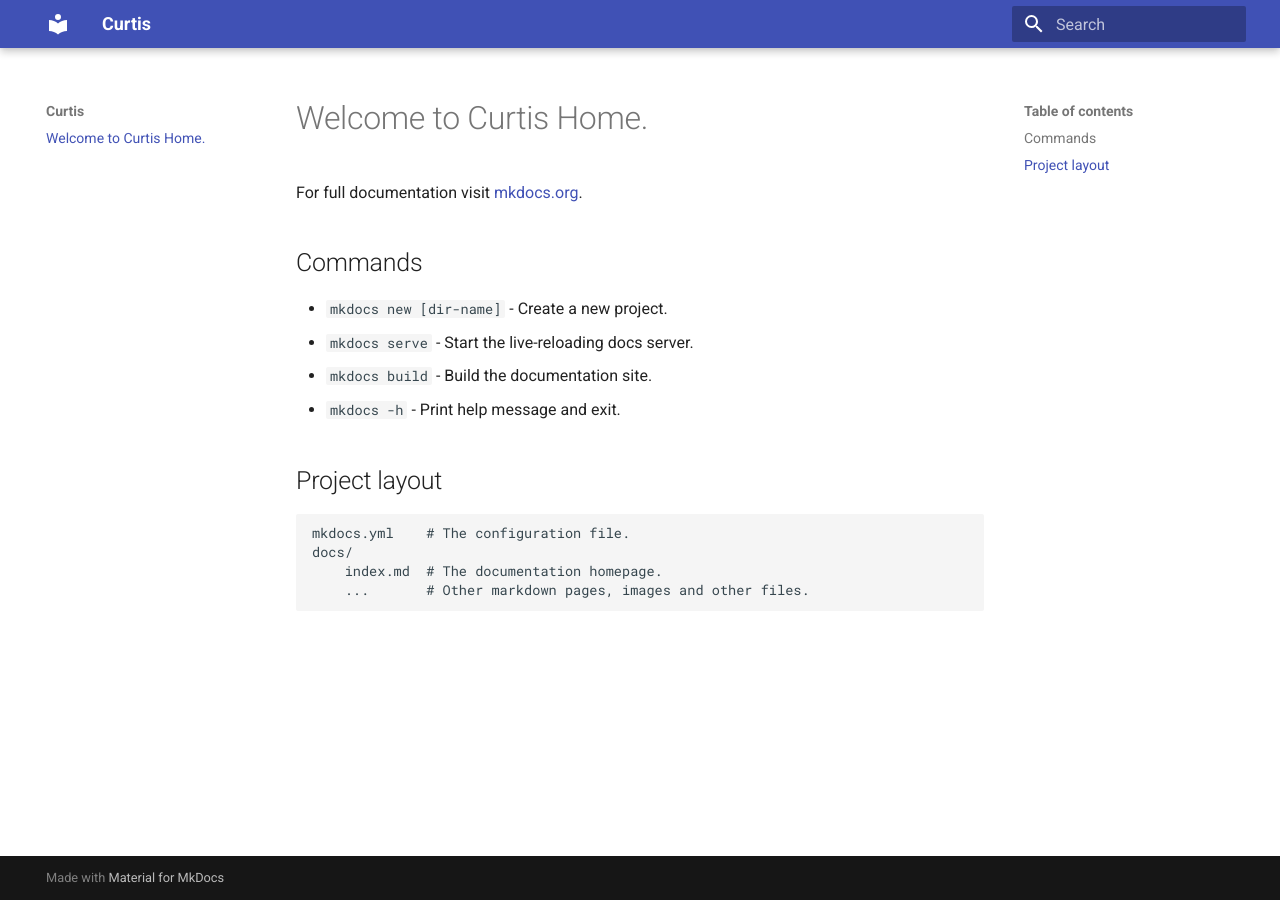
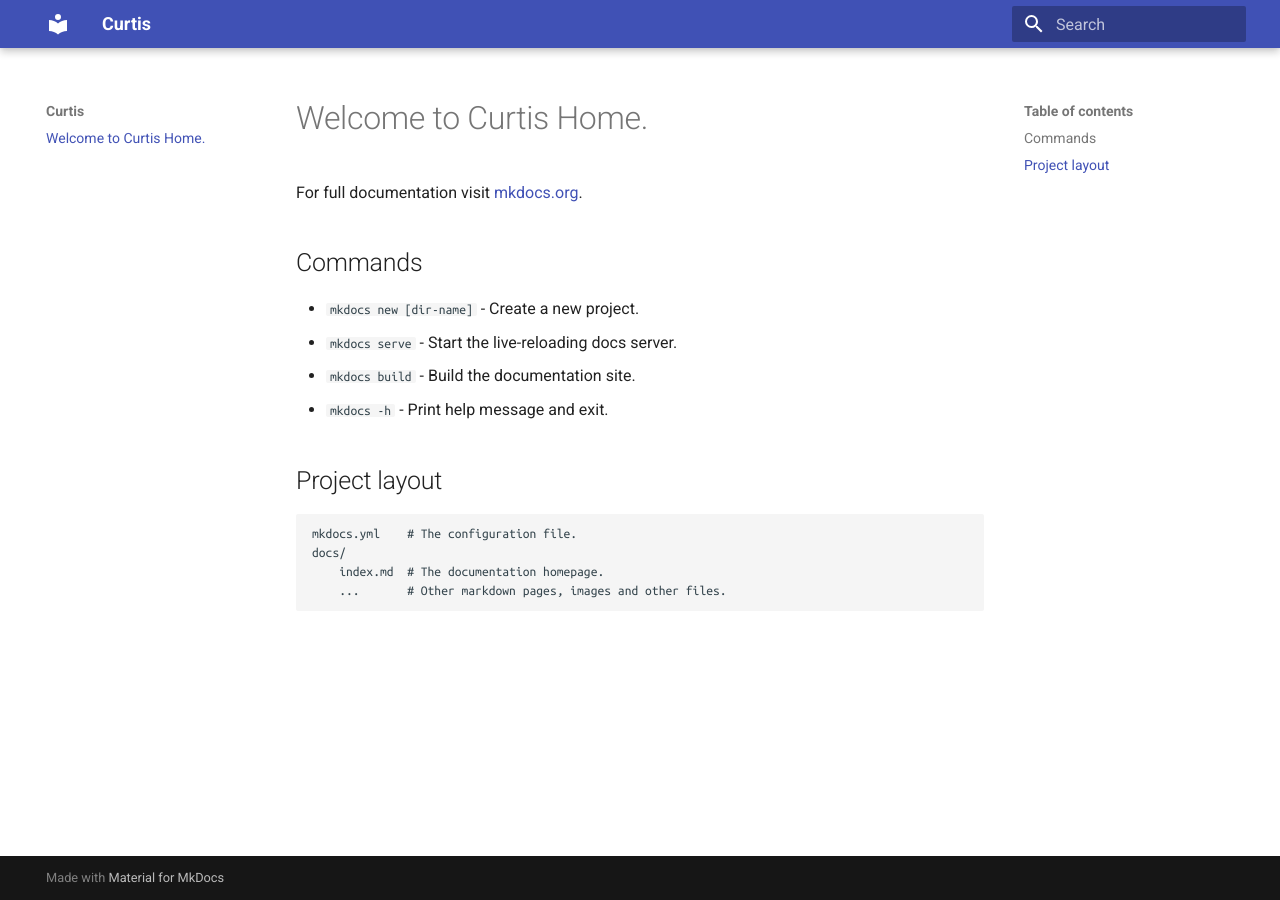
Before and after one commit to ckcd/ckcd.github.io, an MkDocs documentation site: the page built from docs/index.md, in a window 1280 px wide. Built offline with MkDocs 1.6.1 and Material for MkDocs 9.7.7, drawn with Linux system fonts in a browser that asks for light colours.

Commit message:
chore(repo): change code font to Ubuntu Mono

```diff
--- a/mkdocs.yml
+++ b/mkdocs.yml
@@ -2,3 +2,5 @@ site_name: Curtis
 
 theme:
   name: material
+  font:
+    code: Ubuntu Mono
```
